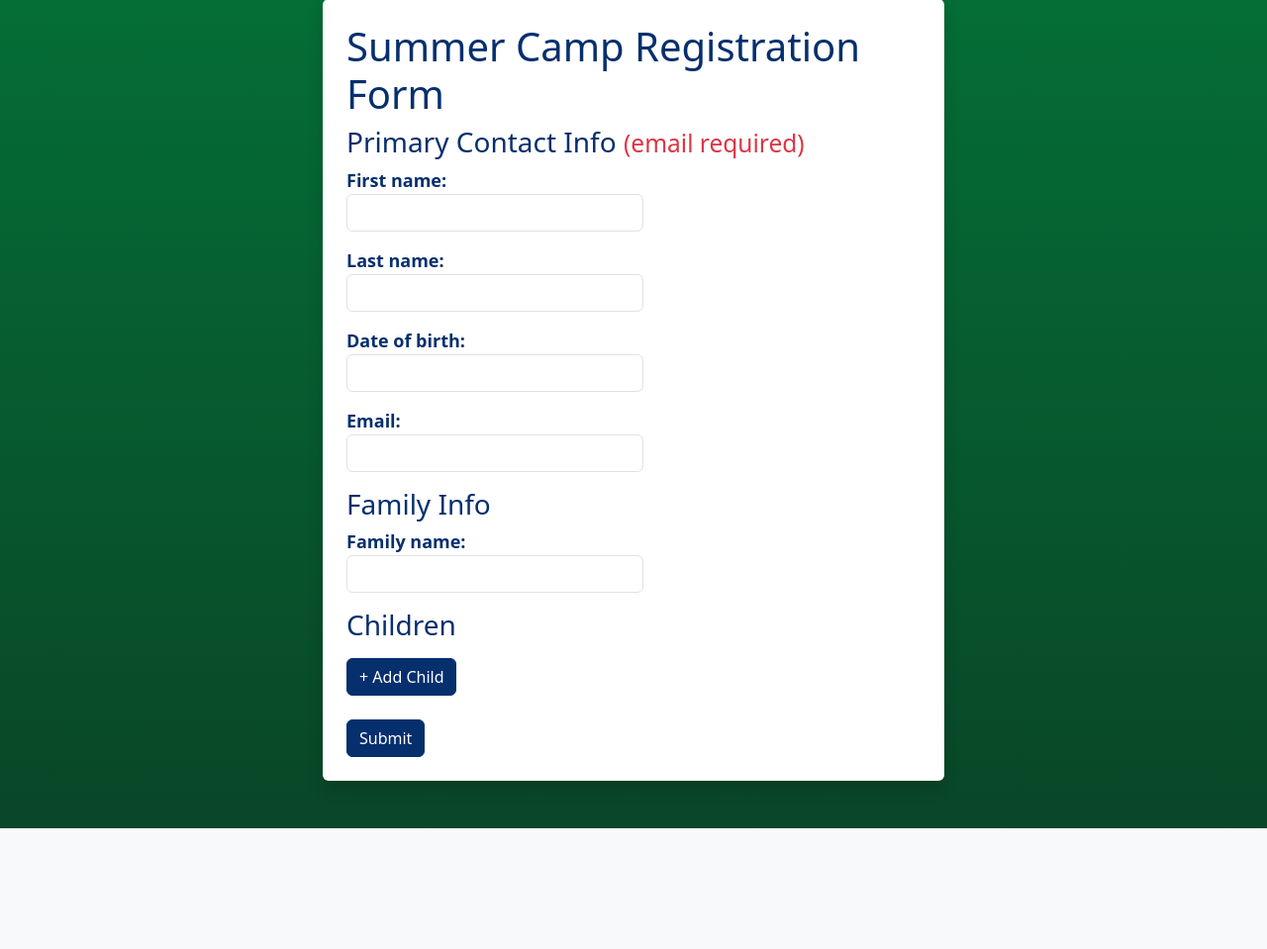
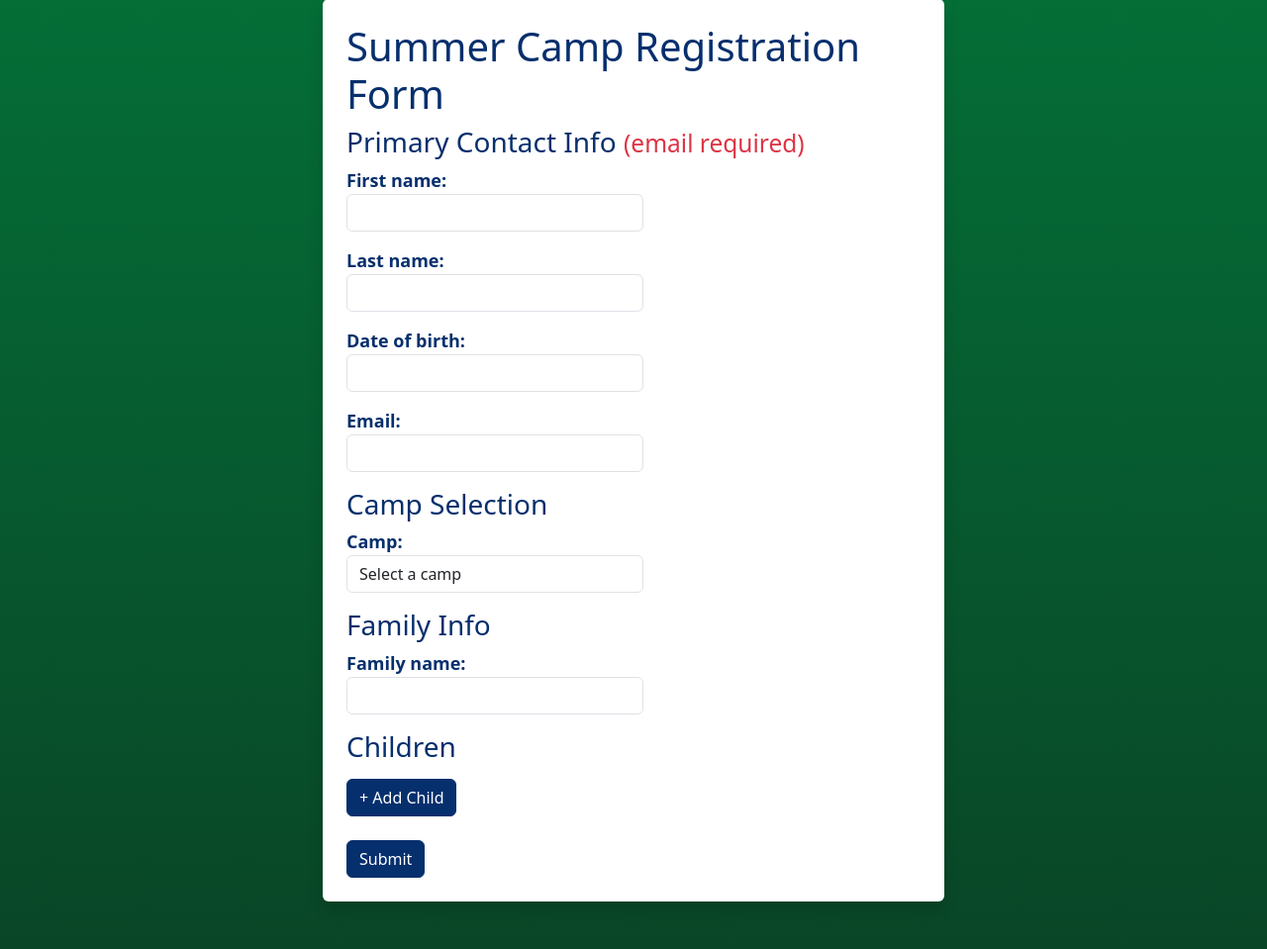
Before and after one commit to TrentenPodach/summercampsystemCSCI450, a Django app: page /register/ in a window 1280 px wide. Shown: the part 73-1032 px from the top of the page at 99% size. Before the commit the page ends 910 px from the top, so only its background shows below. Run offline with Django 4.2, Linux system fonts and the light colour scheme; a user stored in the database is signed in; data comes from the database, SQL or seed files in the repository; both versions use the stored data as it was after the commit; some libraries are stand-ins or nearby versions.

Commit message:
Add camp selection to registration form
- Added CampChoiceForm to allow users to select a camp during registration
- Updated register view to check camp capacity before assigning family
- Temporarily disabled email functionality for future setup

```diff
--- a/riley test files/campreg/forms.py
+++ b/riley test files/campreg/forms.py
@@ -1,5 +1,5 @@
 from django import forms
-from .models import Individual, Family, User
+from .models import Individual, Family, User, Camp
 
 class IndividualForm(forms.ModelForm):
     first_name = forms.CharField(max_length=50, widget=forms.TextInput(attrs={'class':'form-control'}))
@@ -30,6 +30,13 @@ class FamilyForm(forms.ModelForm):
         # Don't show primary_contact or members in the form
         exclude = ['primary_contact', 'members']
 
+class CampChoiceForm(forms.Form):
+    camp = forms.ModelChoiceField(
+        queryset=Camp.objects.all(),
+        empty_label="Select a camp",
+        widget=forms.Select(attrs={'class': 'form-control'})
+    )
+
 class LoginForm(forms.ModelForm):
     password = forms.CharField(label="Password", widget=forms.PasswordInput)
     #Password will show dots instead of characters
--- a/riley test files/campreg/templates/campreg/camp_register.html
+++ b/riley test files/campreg/templates/campreg/camp_register.html
@@ -12,6 +12,9 @@ Registration for Summer Camp
 
     <h3>Primary Contact Info <small class="text-danger">(email required)</small></h3>
     {{ individual_form.as_p }}
+
+    <h3>Camp Selection</h3>
+    {{ camp_form.as_p }}
 
     <h3>Family Info</h3>
     {{ family_form.as_p }}
--- a/riley test files/campreg/urls.py
+++ b/riley test files/campreg/urls.py
@@ -6,4 +6,6 @@ urlpatterns = [
     path('register/', views.register, name='register'),
     path('home/', views.home, name='home'),
     path('success/', views.registration_success, name='registration_success'),
+    path('camp/<int:camp_id>/remove-family/<int:family_id>/', views.remove_family_from_camp, name='remove_family'),
+
 ]
--- a/riley test files/campreg/views.py
+++ b/riley test files/campreg/views.py
@@ -1,13 +1,13 @@
 from django.shortcuts import render, redirect
-from .forms import FamilyForm, PrimaryContactForm, LoginForm
+from .forms import FamilyForm, PrimaryContactForm, LoginForm, CampChoiceForm
 from django.contrib.auth import login
 from django.http import HttpResponse
 from django.contrib.auth.forms import AuthenticationForm, UserCreationForm
 from django.contrib.auth.decorators import login_required
 from django.core.mail import send_mail
 from django.conf import settings
-from .models import Individual
-
+from .models import Camp, WaitingList, Individual, Family
+from django.shortcuts import get_object_or_404
 
 def home(request):
     return render(request, 'campreg/home.html')
@@ -17,8 +17,9 @@ def register(request):
     if request.method == 'POST':
         individual_form = PrimaryContactForm(request.POST)
         family_form = FamilyForm(request.POST)
+        camp_form = CampChoiceForm(request.POST)
 
-        if individual_form.is_valid() and family_form.is_valid():
+        if individual_form.is_valid() and family_form.is_valid() and camp_form.is_valid():
             user_email = individual_form.cleaned_data["email"]
 
             # Save the primary contact
@@ -30,13 +31,13 @@ def register(request):
             family.save()
             family.members.add(primary)
 
-           # === Process children ===
+            # Save children
             child_index = 0
             while True:
                 prefix = f"child_{child_index}_"
                 key = prefix + "first_name"
                 if key not in request.POST:
-                    break  # No more children submitted
+                    break  # No more children
 
                 first = request.POST.get(prefix + "first_name")
                 last = request.POST.get(prefix + "last_name")
@@ -55,26 +56,72 @@ def register(request):
 
                 child_index += 1
 
+            # Enroll or waitlist
+            selected_camp = camp_form.cleaned_data["camp"]
+            if selected_camp.registered_families.count() < selected_camp.max_capacity:
+                selected_camp.registered_families.add(family)
+                camp_status = "registered"
+            else:
+                WaitingList.objects.create(family=family, camp=selected_camp)
+                camp_status = "waitlisted"
+            '''
             # Send confirmation email
-            send_mail(
-                "Regent Summer Camp Registration Confirmation",
-                "Your application to participate in the Regent University Summer Camp has been approved.\nFor more information, visit 127.0.0.1:8000/home",
-                settings.EMAIL_HOST_USER,
-                [user_email]
-            )
+           if selected_camp.registered_families.count() < selected_camp.max_capacity:
+                selected_camp.registered_families.add(family)
+
+                send_mail(
+                    "Regent Summer Camp Registration Confirmation",
+                    "Your registration for the Regent University Summer Camp has been confirmed!\n\nVisit 127.0.0.1:8000/home for details.",
+                    settings.EMAIL_HOST_USER,
+                    [user_email]
+                )
+            else:
+                WaitingList.objects.create(family=family, camp=selected_camp)
+
+                send_mail(
+                    "Regent Summer Camp Waitlist Notification",
+                    "The camp you selected is currently full, and you have been added to the waitlist.\n\nWe will notify you if a spot becomes available.",
+                    settings.EMAIL_HOST_USER,
+                   [user_email]
+                )
+            '''
 
             return redirect('registration_success')
         else:
-            print("Form errors:", individual_form.errors, family_form.errors)
+            print("Form errors:", individual_form.errors, family_form.errors, camp_form.errors)
     else:
         individual_form = PrimaryContactForm()
         family_form = FamilyForm()
+        camp_form = CampChoiceForm()
 
     return render(request, 'campreg/camp_register.html', {
         'individual_form': individual_form,
-        'family_form': family_form
+        'family_form': family_form,
+        'camp_form': camp_form
     })
-
 
 def registration_success(request):
     return render(request, 'campreg/success.html')
+
+def promote_next_waitlisted_family(camp):
+    next_waitlisted = WaitingList.objects.filter(camp=camp).order_by('date_added').first()
+    if next_waitlisted:
+        camp.registered_families.add(next_waitlisted.family)
+        next_waitlisted.delete()
+
+        # TEMP: Print for dev testing
+        print(f"Promoted {next_waitlisted.family} from waitlist to camp: {camp.name}")
+
+@login_required
+def remove_family_from_camp(request, camp_id, family_id):
+    camp = get_object_or_404(Camp, id=camp_id)
+    family = get_object_or_404(Family, id=family_id)
+
+    if family in camp.registered_families.all():
+        camp.registered_families.remove(family)
+        print(f"Removed {family} from {camp.name}")
+        promote_next_waitlisted_family(camp)
+    else:
+        print(f"{family} was not registered in {camp.name}")
+
+    return redirect('home')  # Or anywhere useful
```
Also changed, not shown: riley test files/campreg/utils.py (added, +18 -0 lines), riley test files/db.sqlite3.
